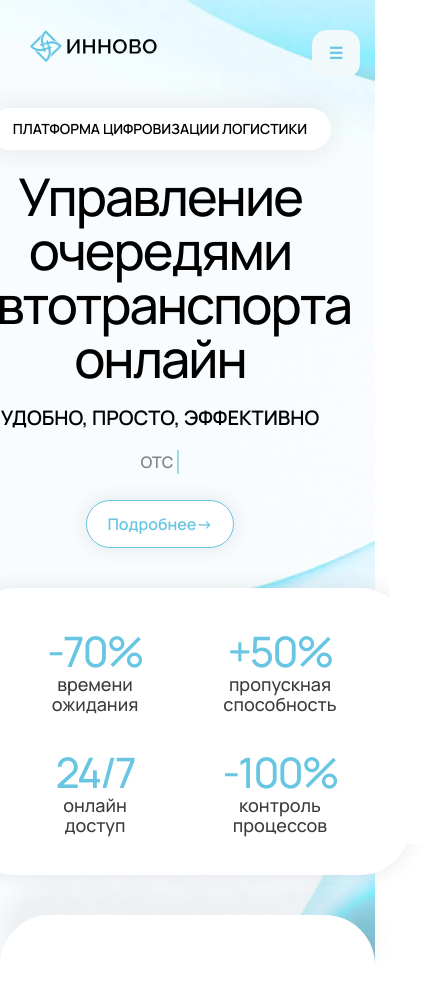
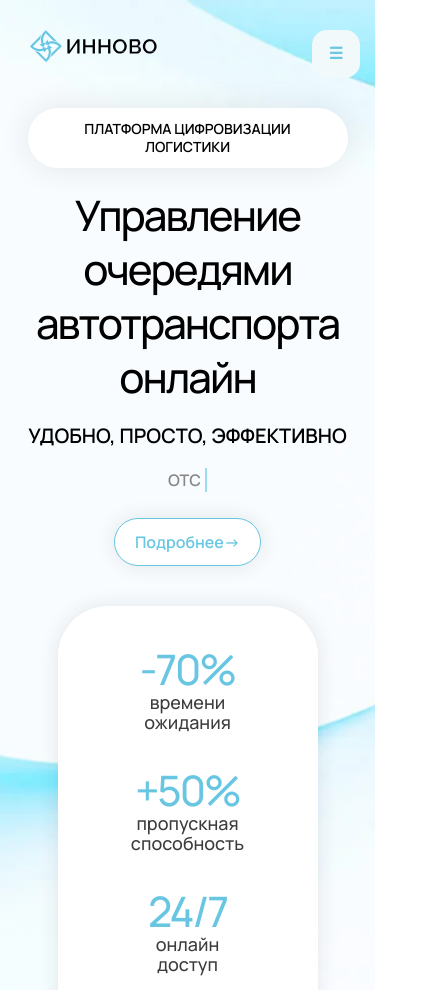
Before and after one commit to Jushoru/innovo-static, a plain HTML site: page index.html in a window 390 px wide. Shown: the top 990 px of the page, 440 px wide, since content can reach past the window. Drawn offline with Linux system fonts and the light colour scheme.

Commit message:
chore: fix adaptive

```diff
--- a/assets/CSS/main.css
+++ b/assets/CSS/main.css
@@ -274,6 +274,12 @@ h1 {
     margin-top: var(--h-margin);
     margin-bottom: 0;
 }
+@media (max-width: 479px) {
+    h1 {
+        font-size: 42px;
+    }
+}
+
 
 h2 {
     font-family: 'Manrope', 'sans-serif';
@@ -584,7 +590,7 @@ hr {
 }
 @media (max-width: 479px) {
     .info {
-        max-width: 390px;
+        max-width: 320px;
     }
 }
 
@@ -699,6 +705,12 @@ hr {
         margin: 0 auto;
     }
 }
+@media (max-width: 767px) {
+    .advantages {
+        grid-template-columns: 1fr;
+    }
+}
+
 
 .accent {
     color: var(--accent-blue);
```
